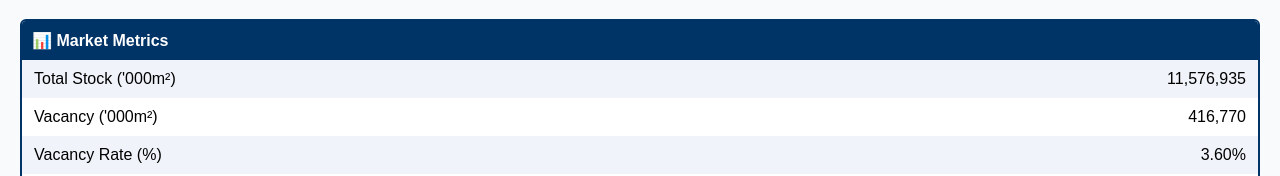
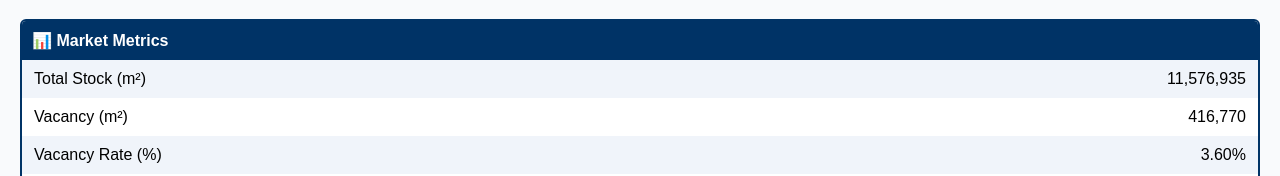
Before and after one commit to Musicandy13/cbre-market-data-explorer, a React (Vite) app: page / in a window 1280 px wide. Shown: the part 398-574 px from the top of the page. Built offline with nearby package versions, Linux system fonts and the light colour scheme.

Commit message:
Update DataExplorer.jsx

```diff
--- a/src/DataExplorer.jsx
+++ b/src/DataExplorer.jsx
@@ -396,12 +396,12 @@ useEffect(() => {
     metricSource[key] ?? leasingSource[key] ?? "–";
 
   const allowedMetrics = [
-    { key: "totalStock", label: "Total Stock ('000m²)" },
-    { key: "vacancy", label: "Vacancy ('000m²)" },
+    { key: "totalStock", label: "Total Stock (m²)" },
+    { key: "vacancy", label: "Vacancy (m²)" },
     { key: "vacancyRate", label: "Vacancy Rate (%)" },
-    { key: "takeUp", label: "Take-up ('000m²)" },
-    { key: "netAbsorption", label: "Net Absorption ('000m²)" },
-    { key: "completionsYTD", label: "Completions ('000m²)" },
+    { key: "takeUp", label: "Take-up (m²)" },
+    { key: "netAbsorption", label: "Net Absorption (m²)" },
+    { key: "completionsYTD", label: "Completions (m²)" },
     { key: "primeYield", label: "Prime Yield - Local Convention (%)" },
     { key: "capitalValueEurSqm", label: "Capital Value (€/m²)" },
     { key: "primeRentEurSqmMonth", label: "Prime Rent (€/m² pm)" },
@@ -485,8 +485,8 @@ if (startPeriod && endPeriod) {
       {/* --- Market Metrics --- */}
       <div className="section-box">
         <div className="section-header">📊 Market Metrics</div>
-        <Row label="Total Stock ('000m²)" value={fmtNumber(g("totalStock"))} />
-        <Row label="Vacancy ('000m²)" value={fmtNumber(g("vacancy"))} />
+        <Row label="Total Stock (m²)" value={fmtNumber(g("totalStock"))} />
+        <Row label="Vacancy (m²)" value={fmtNumber(g("vacancy"))} />
         <Row label="Vacancy Rate (%)" value={fmtPercent(g("vacancyRate"))} />
         <Row label="Prime Yield (%)" value={fmtPercent(g("primeYield"))} />
         <Row label="Capital Value (€/m²)" value={fmtMoney(g("capitalValueEurSqm"))} />
```
